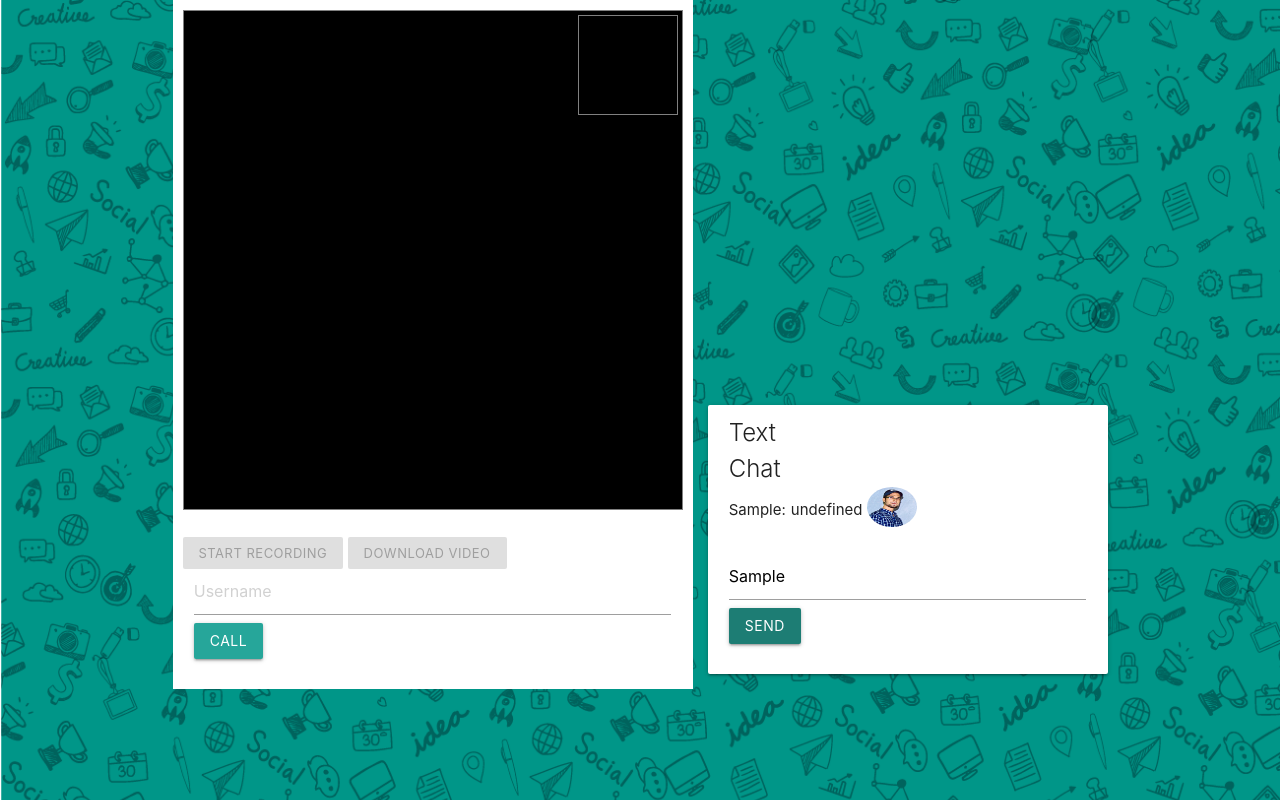
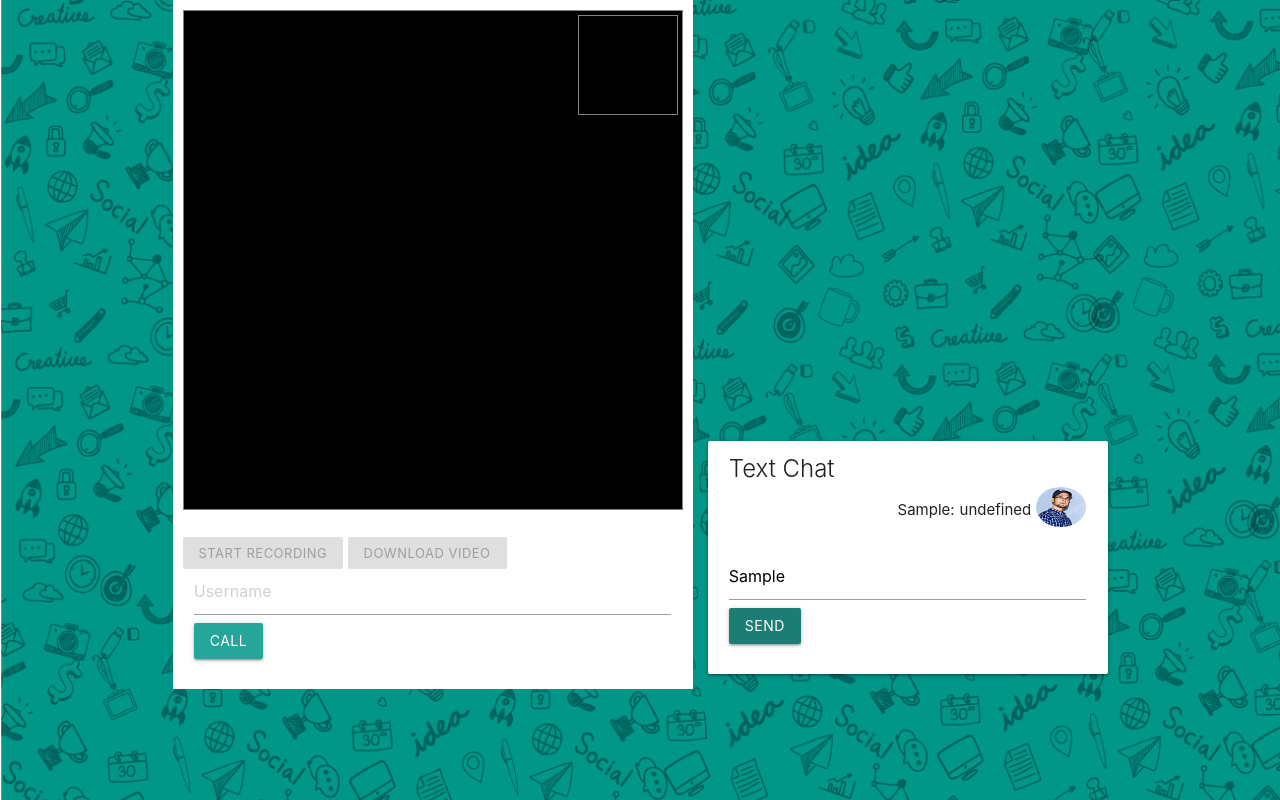
Before and after one commit to ErenDagli/webrtc, a website: page index.html in a window 1280 px wide. Both pictures are taken after typing "Sample" into the empty fields and a click on the button "SEND". Drawn offline with nearby package versions, Linux system fonts and the light colour scheme.

```diff
--- a/assets/css/style.css
+++ b/assets/css/style.css
@@ -139,9 +139,15 @@
 .right-align{
     display: flex;
     align-items: center;
+    align-self: flex-end;
 }
 
 .text-name{
     font-size: 600;
     margin:0 5px;
 }
+
+.left-align{
+    display: flex;
+    align-items: center;
+}
--- a/index.html
+++ b/index.html
@@ -36,17 +36,15 @@
         </div>
         <div class="chat-wrap card">
             <div class="row">
-                <div class="col m4 white">
+                <div class="col m12 white">
                     <div class="card-title">Text Chat</div>
-                    <div id="chat-area"></div>
+                    <div id="chat-area" style="display:flex;flex-direction:column;width:100%;"></div>
                 </div>
             </div>
             <div class="row">
                 <div class="col m12">
                     <input type="text" placeholder="Message" name="" id="msg-input">
-                    <button class="btn waves-effect" id="msg-send-btn">
-                        Send
-                    </button>
+                    <button class="btn waves-effect" id="msg-send-btn">Send</button>
                 </div>
             </div>
         </div>
```
